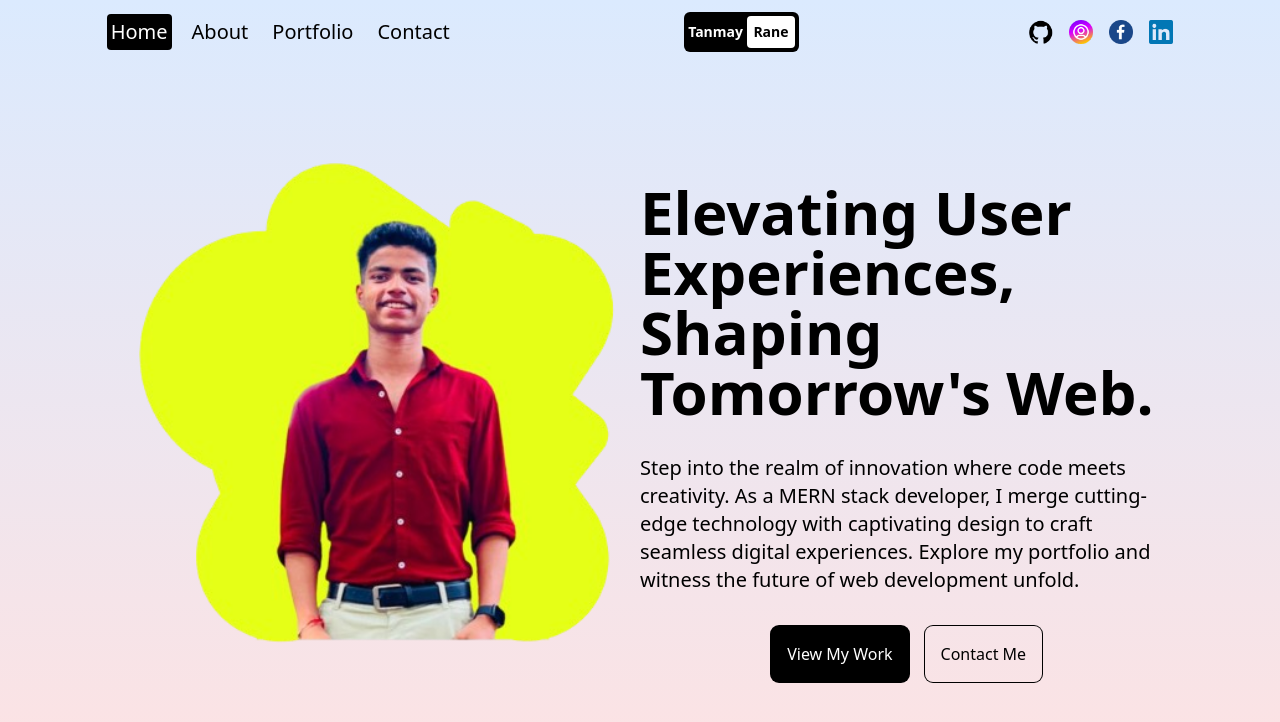
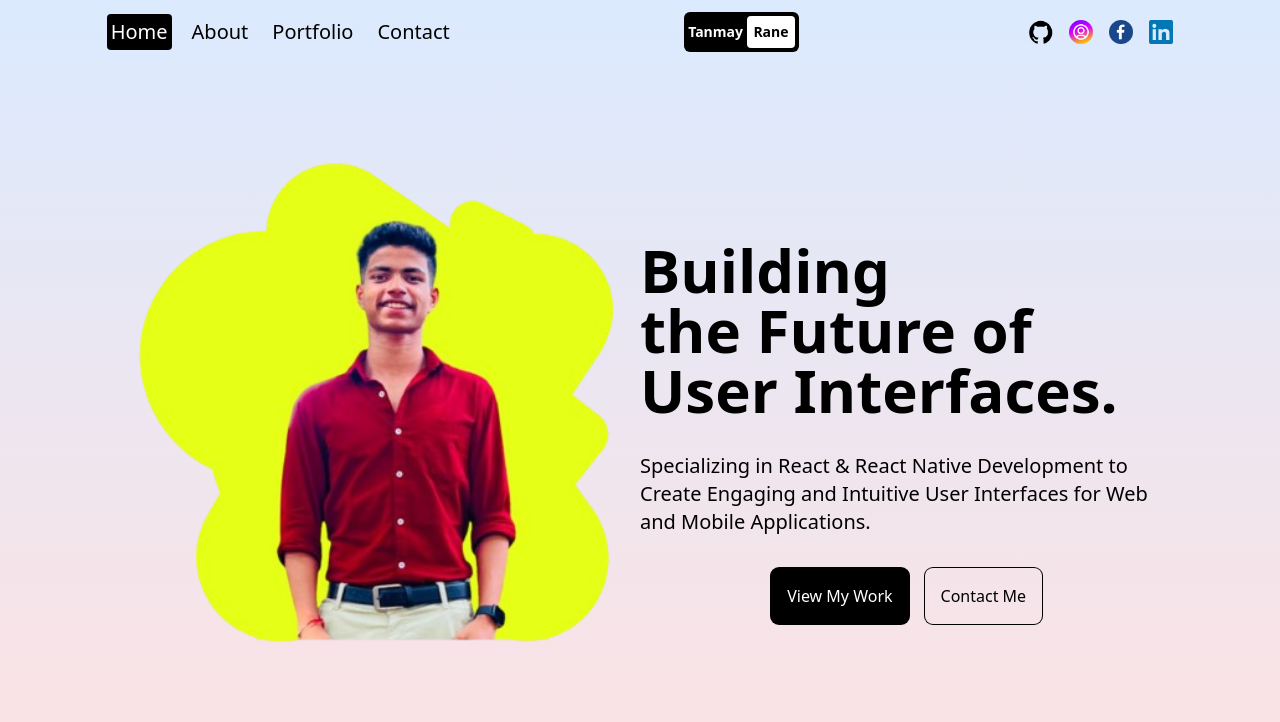
Before and after one commit to tanmayR18/portfolio, a Next.js app: page / in a window 1280 px wide. Shown: the top 722 px of the page. Built offline with nearby package versions, Linux system fonts and the light colour scheme.

Commit message:
updated the heading and subheading of the home page

```diff
--- a/src/app/page.jsx
+++ b/src/app/page.jsx
@@ -15,16 +15,16 @@ export default function Home() {
             <Image src={"/hero.png"} alt="" fill className=" object-contain" />
        </div>
        {/* TEXT CONTAINER */}
-       <div className=" lg:w-1/2 flex flex-col gap-8 items-center justify-center ">
+       <div className=" lg:w-1/2 flex flex-col gap-8 items-center lg:items-start justify-center ">
             {/* TITLE */}
-            <h1 className=" text-4xl md:text-6xl font-bold">
-                Elevating User Experiences, Shaping Tomorrow&apos;s Web.
+            <h1 className=" text-4xl md:text-6xl font-bold text-left">
+            Building <br className=" hidden lg:block"/> the Future of <br className=" hidden lg:block"/> User Interfaces.
             </h1>
             <p className=" md:text-xl">
-            Step into the realm of innovation where code meets creativity. As a MERN stack developer, I merge cutting-edge technology with captivating design to craft seamless digital experiences. Explore my portfolio and witness the future of web development unfold.
+            Specializing in React & React Native Development to Create Engaging and Intuitive User Interfaces for Web and Mobile Applications.
             </p>
             {/* BUTTONS */}
-            <div className=" flex gap-4 ">
+            <div className=" flex gap-4 self-center">
                 <Link href={"/portfolio"} className=" p-4 rounded-lg ring-1 ring-black bg-black text-white">View My Work</Link>
                 <Link href={"/contact"} className=" p-4 rounded-lg ring-1 ring-black">Contact Me</Link>
             </div>
```
